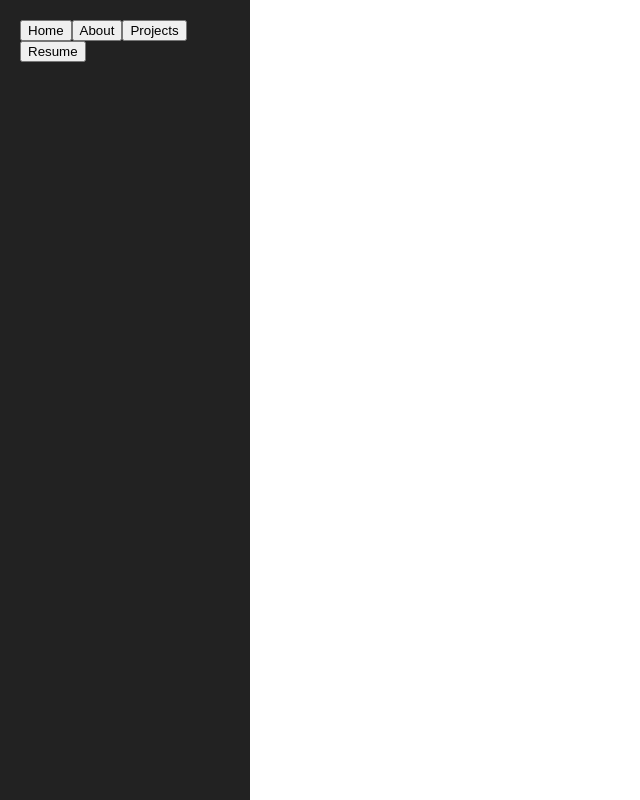
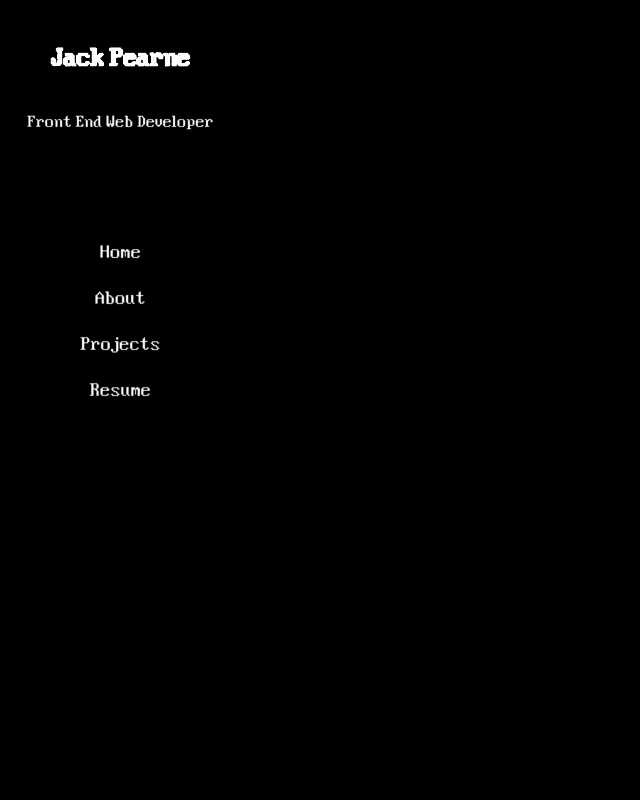
Before and after one commit to jackp50/jackp50.github.io, a React (Vite) app: page / in a window 1280 px wide. Shown: the whole page, without its empty margins (0-640 px from the left). Built offline with nearby package versions, Linux system fonts and the light colour scheme.

Commit message:
New font and worked out project list problem, now I have them going from the right. Also the scroll is hidden but the projects scroll inside a div themselvs not the whole screen.

```diff
--- a/src/components/Content.jsx
+++ b/src/components/Content.jsx
@@ -3,14 +3,17 @@ import ProjectList from "./ProjectList"
 import Resume from "./Resume"
 
 export default function Content( {activeSection} ) {
-    if (!activeSection) return <></>
+    if (!activeSection) return <div className = "content"></div>
 
 
      return (
     <div className="content">
-      {activeSection === "About" && <About />}
-      {activeSection === "Projects" && <ProjectList />}
-      {activeSection === "Resume" && <Resume />}
+      <div className = "inner-content">
+        {activeSection === "About" && <About />}
+        {activeSection === "Projects" && <ProjectList />}
+        {activeSection === "Resume" && <Resume />}
+      </div>
+
     </div>
   )
 }
--- a/src/components/Menu.jsx
+++ b/src/components/Menu.jsx
@@ -3,11 +3,17 @@ export default function menu({setActiveSection}) {
     return(
         <>
             <div className = "menu">
-                {menuItems.map((item) => (
-                    <button key = {item} onClick = {() => setActiveSection(item)}>
-                        {item}
-                    </button>
-                ))}
+                <h2>Jack Pearne</h2>
+                <p>Front End Web Developer</p>
+                <div className = "menu-items">
+                    {menuItems.map((item) => (
+                        <button key = {item} onClick = {() => setActiveSection(item)}>
+                            {item}
+                        </button>
+                    ))}
+
+                </div>
+
             </div>
         </>
     )
--- a/src/components/Projects.jsx
+++ b/src/components/Projects.jsx
@@ -1,10 +1,20 @@
+import { useState } from "react"
+
 export default function Projects( {title, description, link} ) {
-    return(
-        <div className = "projects">
-            <h3>{title}</h3>
-            <p>{description}</p>
-            <a href={link} target="_blank" rel="noopener noreferrer">View Project</a>
-        </div>
+    const [isExpanded, setIsExpanded] = useState(false)
+        return (
+            <div className="projects">
 
-    )
+                <h3 onClick={() => setIsExpanded(prev => !prev)} className="project-title">
+                    {title}
+                </h3>
+
+            {isExpanded && (
+                <div className="project-details">
+                <p>{description}</p>
+                <a href={link} target="_blank" rel="noopener noreferrer">View Project</a>
+                </div>
+            )}
+            </div>
+  )
 }
--- a/src/index.css
+++ b/src/index.css
@@ -1,20 +1,113 @@
+@font-face {
+  font-family: 'CustomFont';
+  src: url(../src/assets/fonts/Blue\ Screen\ Personal\ Use.ttf) format('truetype');
+}
+
 html, body {
-    margin: 0;
-    padding: 0;
+  margin: 0;
+  padding: 0;
+  height: 100vh;
+  overflow: hidden;
 }
 
 .container {
-  display: grid;
-  grid-template-columns: 250px 1fr;
-  height: 100vh;
+  display: flex;
 }
 
 .menu {
-  background-color: #222;
+  font-family: 'CustomFont';
+  position: fixed;
+  left: 0;
+  top: 0;
+  height: 100vh;
+  width: 200px;
+  background-color: #000000;
   color: white;
   padding: 20px;
+  display: flex;
+  flex-direction: column;
+  align-items: center;
+
+}
+
+/* Menu items styling */
+.menu-items {
+  display: flex;
+  flex-direction: column;
+  justify-content: center;
+  align-items: center;
+  margin-top: 40%;
+}
+
+.menu button {
+  font-family: 'CustomFont';
+  background: none;
+  border: none;
+  font-size: 18px;
+  cursor: pointer;
+  padding: 10px;
+  transition: 0.3s;
+  color: white;
+}
+
+.menu button:hover {
+  color: wheat;
+  transform: scale(1.05);
 }
 
 .content {
+  background-color: #000000;
+  color: white;
   padding: 20px;
+  margin-left: 200px;
+  display: flex;
+  justify-content: center;
+  align-items: center;
+  height: 100vh;
+  width: 100%;
 }
+
+.inner-content {
+  color: white;
+  width: 60vw;
+  height: 80vh;
+  background-color: #000000;
+  padding: 20px;
+  overflow-y: auto;
+  scrollbar-width: none;
+}
+
+.inner-content::-webkit-scrollbar {
+  display: none;
+}
+
+.project-list {
+  display: flex;
+  flex-direction: column;
+  align-items: flex-end;
+}
+
+.projects {
+  text-align: end;
+  margin-right: 0;
+  transition: 0.3s ease-in-out;
+  color: white;
+}
+
+.projects h3 {
+  cursor: pointer;
+  font-size: 30px;
+  font-family: 'CustomFont';
+}
+.projects h3:hover {
+  color: wheat;
+}
+
+.project-details {
+  margin-top: 10px;
+  transition: opacity 0.3s ease-in-out;
+}
+
+.projects.expanded .project-details {
+  opacity: 1;
+}
```
Also changed, not shown: src/assets/fonts/Blue Screen Personal Use.ttf (added), 2 other files (tests, documents, lock files or other folders).
